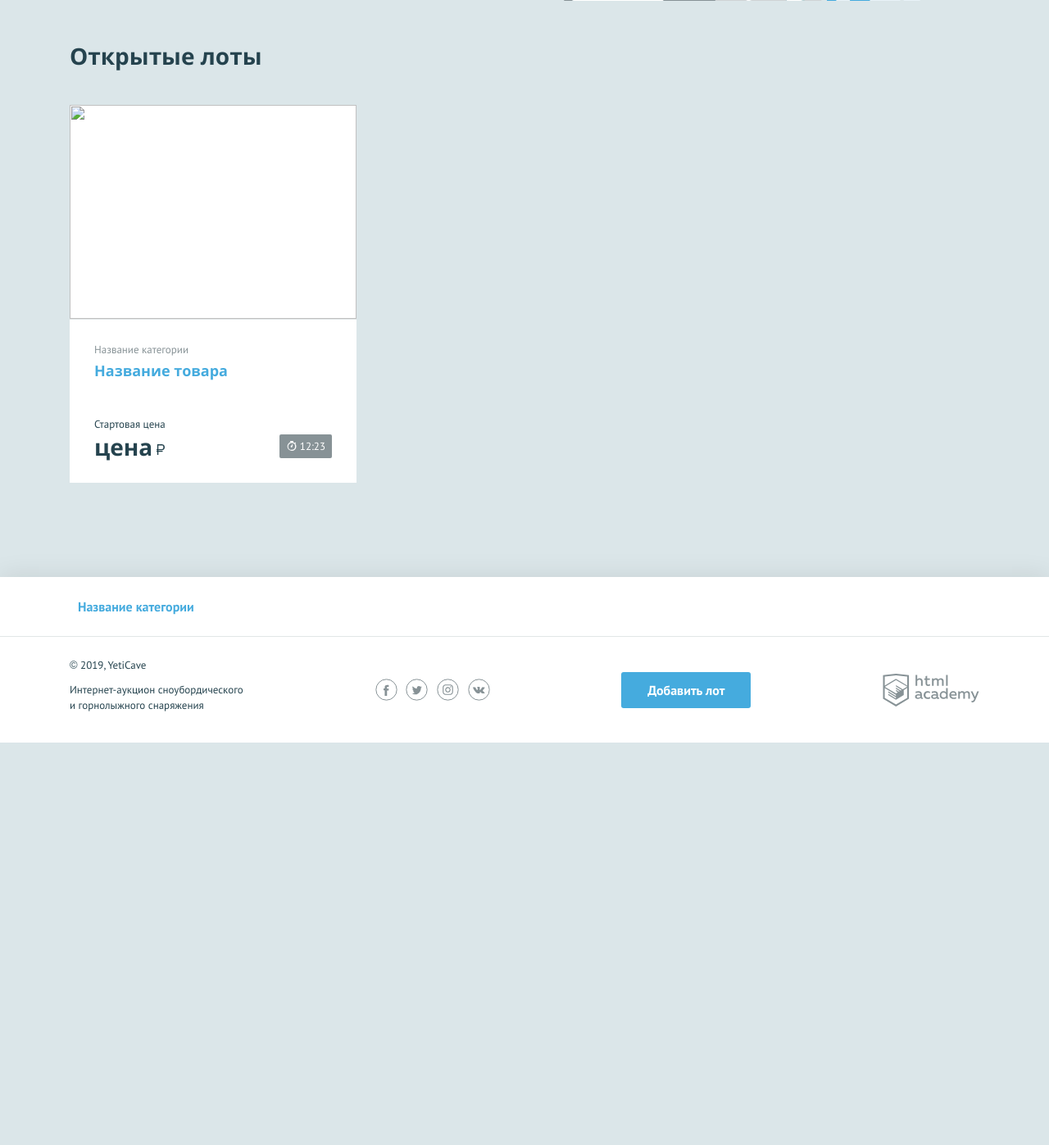
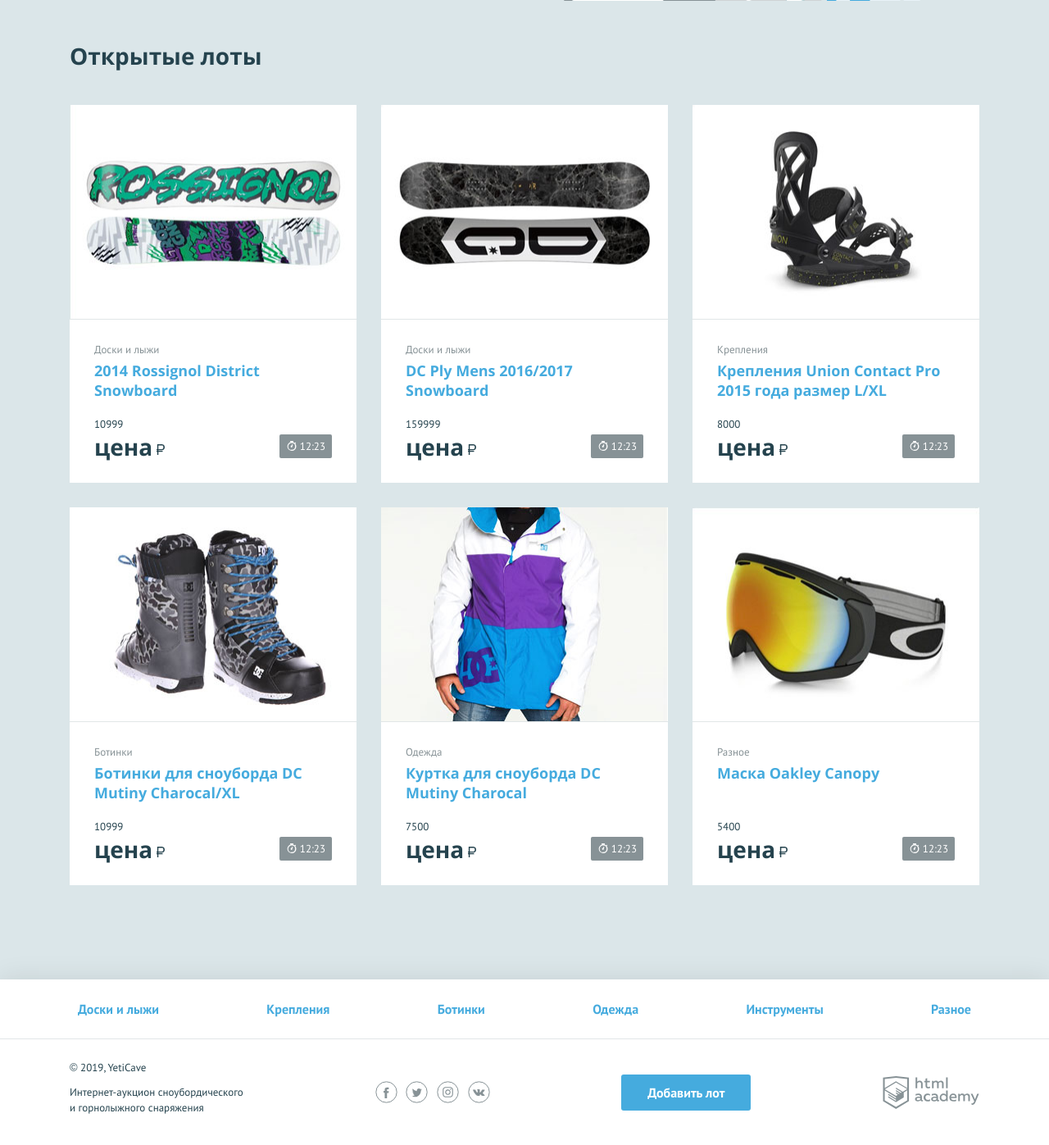
Before and after one commit to htmlacademy-php/138767-yeticave-12, a PHP site: page / in a window 1280 px wide. Shown: the part 438-1835 px from the top of the page at 82% size. Before the commit the page ends 1344 px from the top, so only its background shows below. Run offline with PHP 8.4, Linux system fonts and the light colour scheme.

Commit message:
module2-task1 вывод лотов и названия категорий

```diff
--- a/index.php
+++ b/index.php
@@ -2,6 +2,49 @@
 $is_auth = rand(0, 1);
 
 $user_name = "Lavrik Andrei"; // укажите здесь ваше имя
+
+$index_categories = 0;
+$categories = ["Доски и лыжи", "Крепления", "Ботинки", "Одежда", "Инструменты", "Разное"];
+$categories_length = count($categories);
+$data = [
+    [
+        "name" => "2014 Rossignol District Snowboard",
+        "categori" => "Доски и лыжи",
+        "price" => "10999",
+        "url" => "img/lot-1.jpg",
+    ],
+    [
+        "name" => "DC Ply Mens 2016/2017 Snowboard",
+        "categori" => "Доски и лыжи",
+        "price" => "159999",
+        "url" => "img/lot-2.jpg",
+    ],
+    [
+        "name" => "Крепления Union Contact Pro 2015 года размер L/XL",
+        "categori" => "Крепления",
+        "price" => "8000",
+        "url" => "img/lot-3.jpg",
+    ],
+    [
+        "name" => "Ботинки для сноуборда DC Mutiny Charocal/XL",
+        "categori" => "Ботинки",
+        "price" => "10999",
+        "url" => "img/lot-4.jpg",
+    ],
+    [
+        "name" => "Куртка для сноуборда DC Mutiny Charocal",
+        "categori" => "Одежда",
+        "price" => "7500",
+        "url" => "img/lot-5.jpg",
+    ],
+    [
+        "name" => "Маска Oakley Canopy",
+        "categori" => "Разное",
+        "price" => "5400",
+        "url" => "img/lot-6.jpg",
+    ],
+];
+
 ?>
 <!DOCTYPE html>
 <html lang="ru">
@@ -63,17 +106,17 @@
             <h2>Открытые лоты</h2>
         </div>
         <ul class="lots__list">
-            <!--заполните этот список из массива с товарами-->
+            <?php foreach ($data as $key => $item): ?>
             <li class="lots__item lot">
                 <div class="lot__image">
-                    <img src="" width="350" height="260" alt="">
+                    <img src="<?= $item["url"] ?>" width="350" height="260" alt="<?= $item["categori"] ?>">
                 </div>
                 <div class="lot__info">
-                    <span class="lot__category">Название категории</span>
-                    <h3 class="lot__title"><a class="text-link" href="pages/lot.html">Название товара</a></h3>
+                    <span class="lot__category"><?= $item["categori"] ?></span>
+                    <h3 class="lot__title"><a class="text-link" href="pages/lot.html"><?= $item["name"] ?></a></h3>
                     <div class="lot__state">
                         <div class="lot__rate">
-                            <span class="lot__amount">Стартовая цена</span>
+                            <span class="lot__amount"><?= $item["price"] ?></span>
                             <span class="lot__cost">цена<b class="rub">р</b></span>
                         </div>
                         <div class="lot__timer timer">
@@ -82,6 +125,7 @@
                     </div>
                 </div>
             </li>
+            <?php endforeach; ?>
         </ul>
     </section>
 </main>
@@ -90,10 +134,12 @@
 <footer class="main-footer">
     <nav class="nav">
         <ul class="nav__list container">
-            <!--заполните этот список из массива категорий-->
+            <?php while ($index_categories < $categories_length): ?>
             <li class="nav__item">
-                <a href="pages/all-lots.html">Название категории</a>
+                <a href="pages/all-lots.html"><?= $categories[$index_categories] ?></a>
             </li>
+            <?php $index_categories = $index_categories + 1; ?>
+            <?php endwhile; ?>
         </ul>
     </nav>
     <div class="main-footer__bottom container">
```
